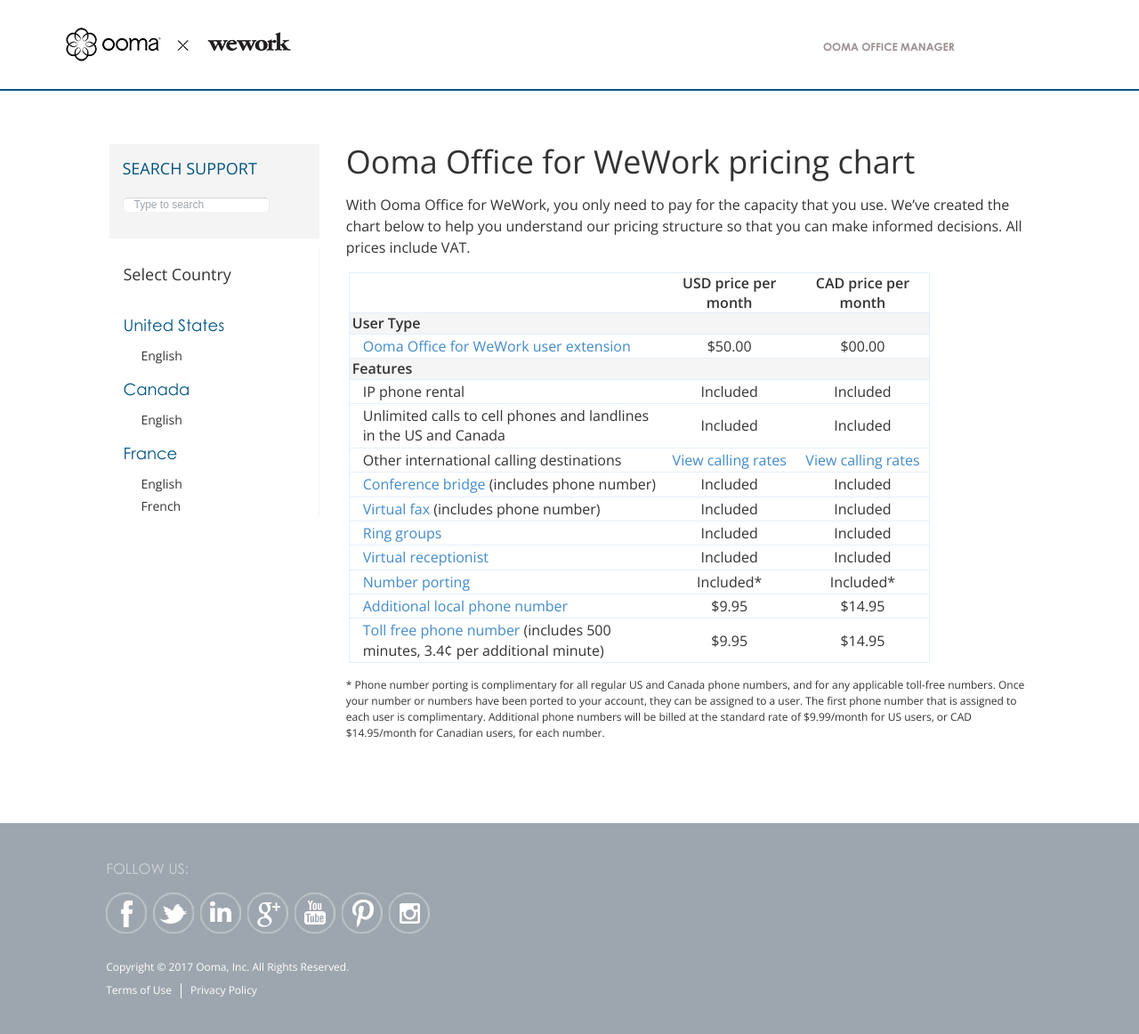
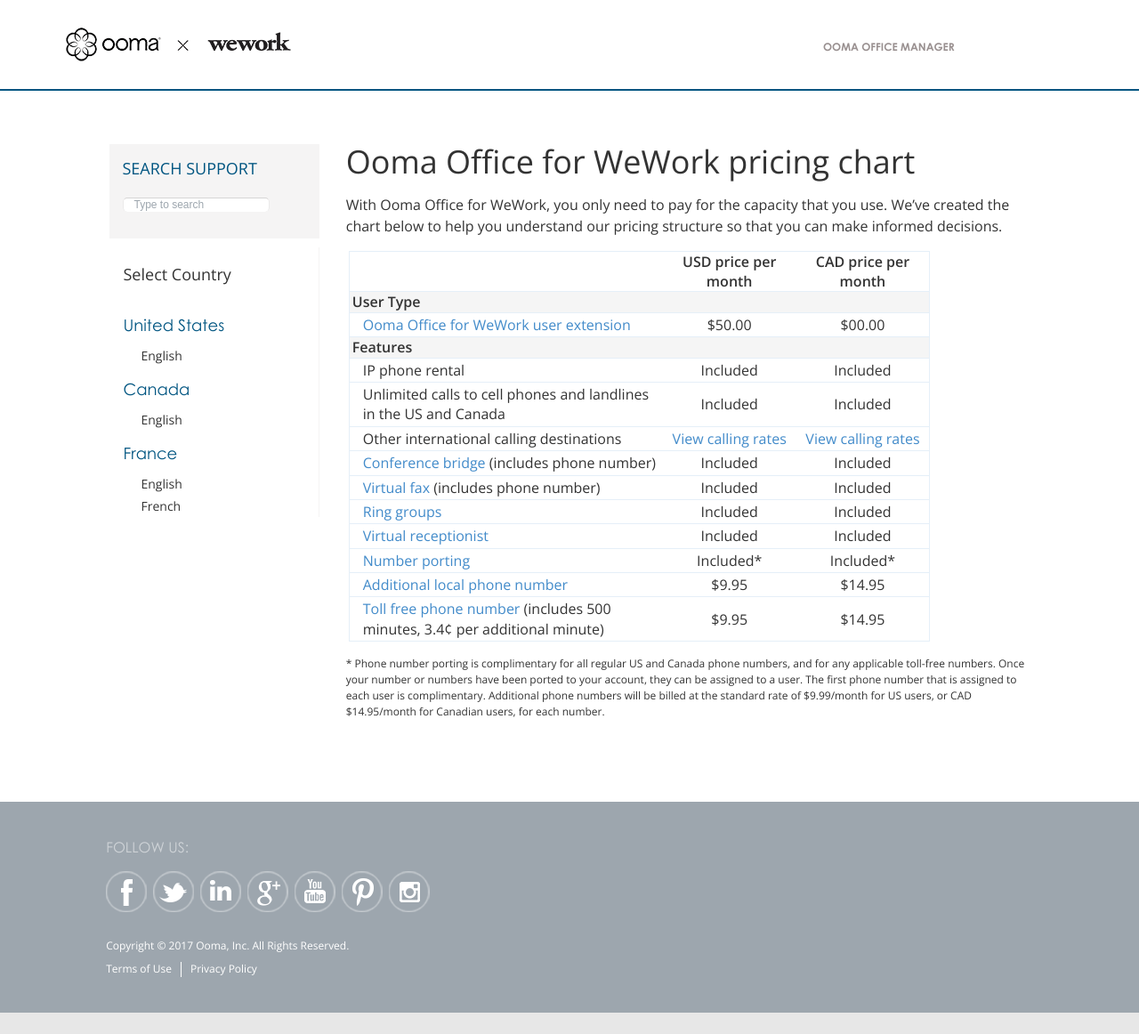
Before and after one commit to jchai002/choir-justice-supplies, a Jekyll site: the page built from us/en/ooma-office-pricing-chart.markdown, in a window 1280 px wide. Shown: the whole page at 89% size. Built offline with Jekyll 4.4.1, drawn with Linux system fonts in a browser that asks for light colours; nearby versions of some CDN libraries; comment, search, counter and statistics services are not loaded; after the commit the page ends 1138 px from its top, so only the background shows below that.

Commit message:
Update pricing chart

```diff
--- a/us/en/ooma-office-pricing-chart.markdown
+++ b/us/en/ooma-office-pricing-chart.markdown
@@ -6,7 +6,7 @@
 tags: [add-ons, basic-setup, personalization, phone-number, porting, wework]
 ---
 
-With Ooma Office for WeWork, you only need to pay for the capacity that you use. We've created the chart below to help you understand our pricing structure so that you can make informed decisions. All prices include VAT.
+With Ooma Office for WeWork, you only need to pay for the capacity that you use. We've created the chart below to help you understand our pricing structure so that you can make informed decisions.
 
 <p style="width:700px; margin-left:auto; margin-right:auto">
 <table id="pricingTable">
```
